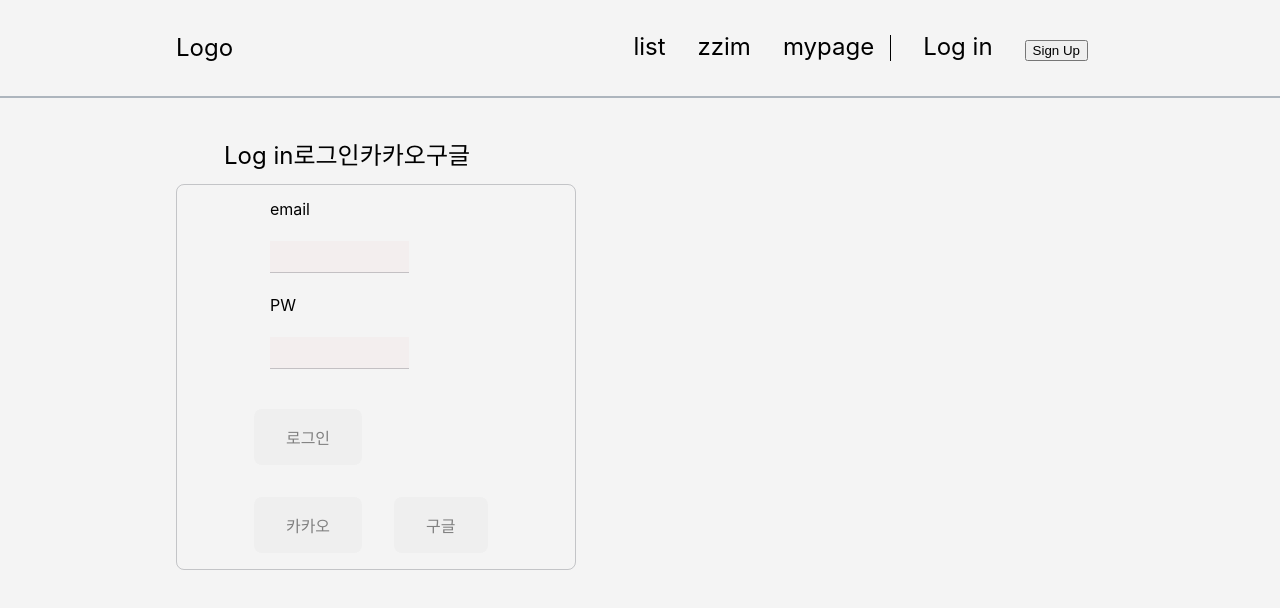
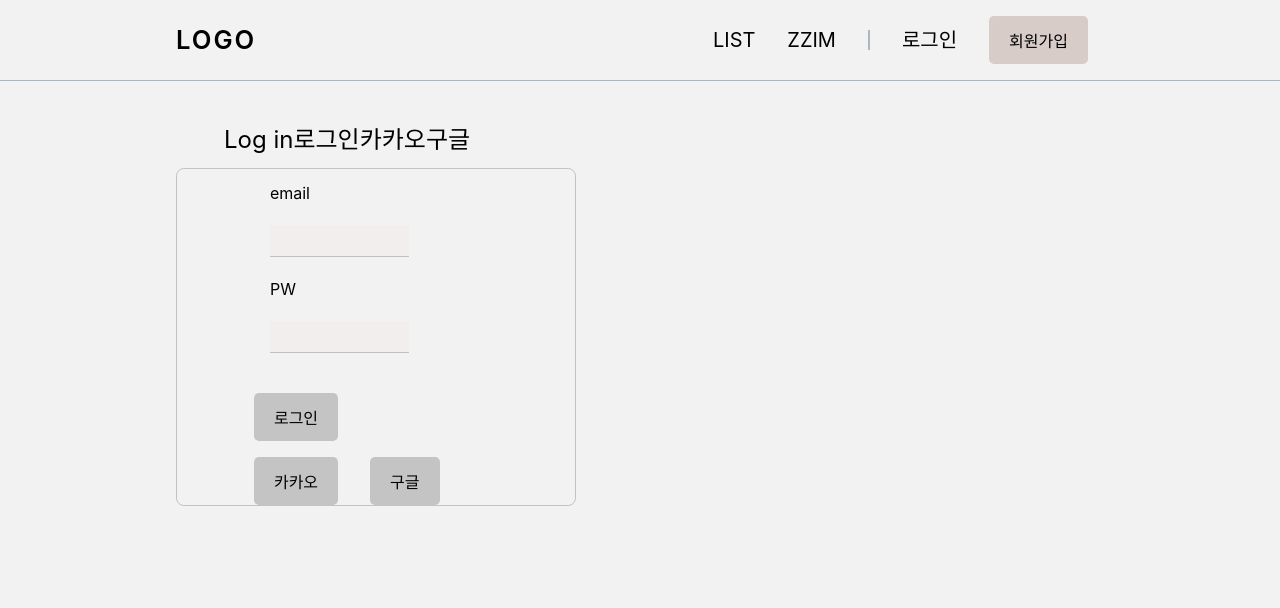
Before and after one commit to codestates/bookSwallow-client, a React (Create React App) app: page /login in a window 1280 px wide. Shown: the top 608 px of the page. Built offline with nearby package versions, Linux system fonts and the light colour scheme; a web font is replaced by a local one.

Commit message:
Refactor: 공통 컴포넌트 css 수정

```diff
--- a/src/components/common/Button.js
+++ b/src/components/common/Button.js
@@ -5,33 +5,31 @@ import { darken, lighten } from 'polished';
 
 const buttonStyle = css`
   border: none;
-    border-radius: 0.5rem;
+  border-radius: 5px;
   font-size: 1rem;
-    padding: 1rem 2rem;
-    color: gray;
+  padding: 0.75rem 1.25rem;
   outline: none;
   cursor: pointer;
-    margin-bottom: 1rem;
 
-    background: "#D7CCC8"
+  background: ${palette.brown};
   &:hover {
-        background: ${lighten(0.1, '#D7CCC8')};
+    background: ${lighten(0.05, palette.brown)};
+    color: #444;
   }
   &:active {
-        background: ${darken(0.1, '#D7CCC8')};
+    background: ${darken(0.1, palette.brown)};
   }
 
   ${(props) =>
     props.sideButton &&
     css`
-        background: "#C4C4C4"
+      background: ${palette.gray};
       &:hover {
-            background: ${lighten(0.1, '#C4C4C4')};
+        background: ${lighten(0.1, palette.gray)};
       }
       &:active {
-            background: ${darken(0.1, '#C4C4C4')};
+        background: ${darken(0.1, palette.gray)};
       }
-
       & + & {
         margin-left: 2rem;
         margin-top: 1rem;
--- a/src/components/common/GlobalStyles.js
+++ b/src/components/common/GlobalStyles.js
@@ -1,5 +1,6 @@
 import { createGlobalStyle } from 'styled-components';
 import reset from 'styled-reset';
+import palette from '../../lib/styles/palette';
 const GlobalStyles = createGlobalStyle`
     ${reset}
     a {
@@ -12,9 +13,9 @@ const GlobalStyles = createGlobalStyle`
 
     body {
         font-family:-apple-system, BlinkMacSystemFont, 'Segoe UI', Roboto, Oxygen, Ubuntu, Cantarell, 'Open Sans', 'Helvetica Neue', sans-serif;
-        font-size: 16px;
-        background-color: #f4f4f4
+        /* font-size: 16px; */
+        background-color: ${palette.background}
     }
-`;
+ `;
 
 export default GlobalStyles;
--- a/src/components/common/Header.js
+++ b/src/components/common/Header.js
@@ -1,45 +1,57 @@
 import React from 'react';
 import styled from 'styled-components';
-import Button from './Button'
+import Button from './Button';
 import Responsive from './Responsive';
 import { Link } from 'react-router-dom';
+import palette from '../../lib/styles/palette';
 
 const HeaderBlock = styled.div`
   position: fixed;
   width: 100%;
-  background-color: #f4f4f4;
-  border-bottom: 2px solid #adb5bd;
+  background-color: ${palette.background};
+  border-bottom: 1px solid ${palette.border};
   z-index: 1;
-  a {
-    font-size: 1.5rem;
-  }
+  font-size: 1.25rem;
 `;
 
 const Wrapper = styled(Responsive)`
-  height: 6rem;
+  height: 5rem;
   display: flex;
   align-items: center;
   justify-content: space-between;
+  .logo {
+    font-size: 1.6rem;
+    letter-spacing: 2px;
+    font-weight: 600;
+  }
 `;
 const Right = styled.div`
-  display: inline-flex;
+  display: flex;
+  align-items: center;
   .right {
-    border-right: 1px solid black;
+    border-right: 2px solid ${palette.border};
+    padding-right: 1rem;
     a {
       padding: 1rem;
     }
-    margin-right: 1rem;
   }
-
   .left {
+    padding-left: 1rem;
     a {
       padding: 1rem;
     }
   }
 `;
+const StyledLink = styled(Link)`
+  .text {
+    &:hover {
+      opacity: 0.5;
+    }
+  }
+`;
 
 const Spacer = styled.div`
-  height: 6rem;
+  height: 5rem;
 `;
 
 function Header() {
@@ -48,19 +60,25 @@ function Header() {
       <HeaderBlock>
         <Wrapper>
           <Link to="/" className="logo">
-            Logo
+            LOGO
           </Link>
           <Right>
             <div className="right">
-              <Link to="/books">list</Link>
-              <Link to="/zzims">zzim</Link>
-              <Link to="/mypage">mypage</Link>
+              <StyledLink to="/books">
+                <span className="text">LIST</span>
+              </StyledLink>
+              <StyledLink to="/zzims">
+                <span className="text">ZZIM</span>
+              </StyledLink>
+              {/* <StyledLink to="/mypage">mypage</StyledLink> */}
             </div>
             <div className="left">
-              <Link to="/login">Log in</Link>
-              <Link to="/signup">
-                <button>Sign Up</button>
-              </Link>
+              <StyledLink to="/login">
+                <span className="text">로그인</span>
+              </StyledLink>
+              <StyledLink to="/signup">
+                <Button>회원가입</Button>
+              </StyledLink>
             </div>
           </Right>
         </Wrapper>
--- a/src/lib/styles/palette.js
+++ b/src/lib/styles/palette.js
@@ -1,5 +1,9 @@
 const palette = {
-    gray: "#C4C4C4",
-    pink: "#D7CCC8",
-    background: "#f4f4f4"
-}
+  gray: '#C4C4C4',
+  pink: '#D7CCC8',
+  brown: '#D7CCC8',
+  background: '#f2f2f2',
+  border: '#adb5bd',
+};
+
+export default palette;
```
Lines whose indentation alone changed are shown as unchanged.
